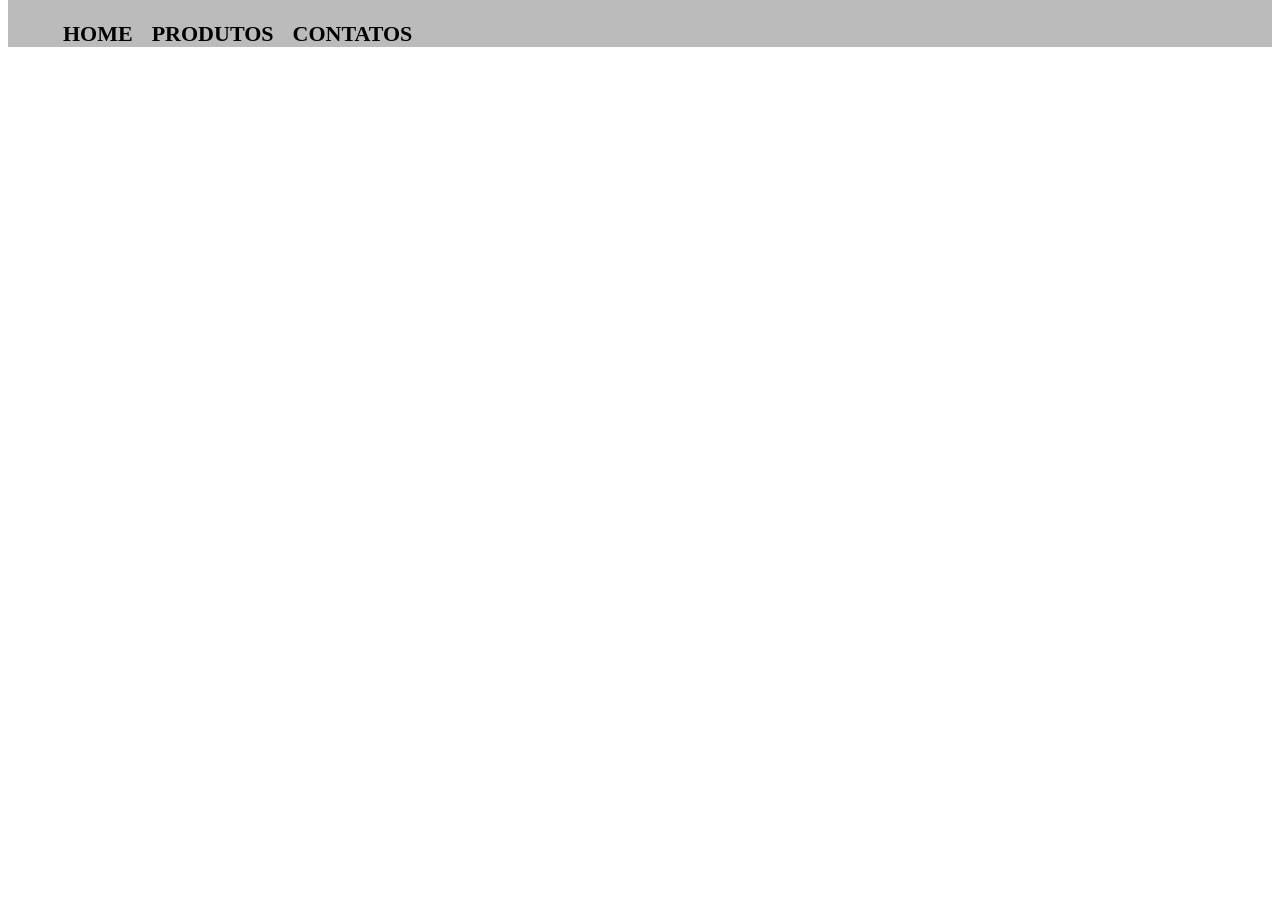
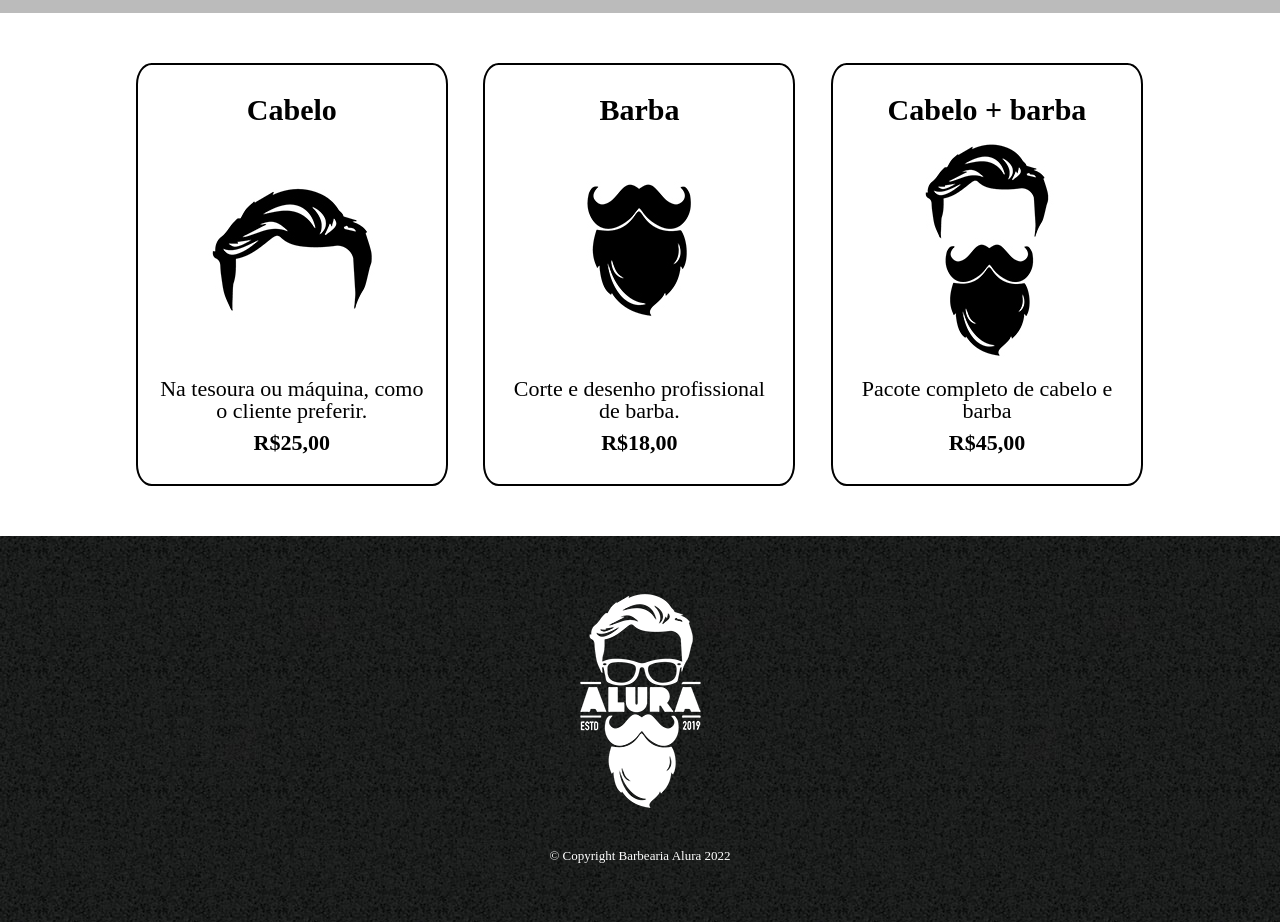
Before and after one commit to adeliamara/projeto-alura-1, a plain HTML site: page produtos.html in a window 1280 px wide. Shown: the part 280-1202 px from the top of the page. Before the commit the page ends 800 px from the top, so only its background shows below. Drawn offline with Linux system fonts and the light colour scheme.

Commit message:
'footer'

```diff
--- a/produtos.css
+++ b/produtos.css
@@ -1,11 +1,23 @@
 header {
     background: #BBBBBB;
+    padding: 20px 0;
+}
+
+.caixa {
+    position: relative;
+    width: 1040px;
+    margin: 0 auto;
+}
+
+nav {
+    position: absolute;
+    top: 110px;
+    right: 20px;
 }
 
 nav li {
     display: inline;
     margin: 0 0 0 15px;
-    text-align: center;
 }
 
 nav a {
@@ -15,3 +27,68 @@ nav a {
     font-size: 22px;
     text-decoration: none;
 }
+
+nav a:hover {
+    color: #c78672;
+    text-decoration: underline;
+}
+
+.produtos {
+    position: relative;
+    width: 1040px;
+    margin: 0 auto;
+    padding: 50px 0;
+}
+
+.produtos li {
+    display: inline-block;
+    text-align: center;
+    width: 30%;
+    vertical-align: top;
+    margin: 0 1.52%;
+    padding: 30px 20px;
+    box-sizing: border-box;
+    border-color: #000000;
+    border-width: 2px;
+    border-style: solid;
+    border-radius: 5%;
+}
+
+.produtos li:hover {
+    border-color: #c78672;
+}
+
+.produtos li:hover h2 {
+    font-size: 40px;
+}
+
+.produtos li:active {
+    border-color: #088c19;
+}
+
+.produtos h2 {
+    font-size: 30px;
+    font-weight: bold;
+}
+
+.produto-descricao {
+    font-size: 22px;
+}
+
+.produto-preco {
+    font-size: 22px;
+    font-weight: bold;
+    margin: 10px 0 0;
+}
+
+footer {
+    text-align: center;
+    background: url("./imagens/bg.jpg");
+    padding: 40px;
+}
+
+.copyright {
+    color: #FFFFFF;
+    font-size: 13px;
+    margin: 20px;
+}
--- a/produtos.html
+++ b/produtos.html
@@ -4,11 +4,13 @@
 <head>
     <meta charset="UTF-8">
     <title>Produtos - Barbearia Alura</title>
+    <link rel="stylesheet" href="reset.css">
     <link rel="stylesheet" href="produtos.css">
 </head>
 
 <body>
     <header>
+        <div class="caixa">
             <h1>
                 <img src=".\imagens\logo.png">
             </h1>
@@ -19,8 +21,38 @@
                     <li><a href="contatos.html">Contatos</a></li>
                 </ul>
             </nav>
+        </div>
+
 
     </header>
+
+    <main>
+        <ul class="produtos">
+            <li>
+                <h2>Cabelo</h2>
+                <img src="./imagens/cabelo.jpg">
+                <p class="produto-descricao">Na tesoura ou máquina, como o cliente preferir.</p>
+                <p class="produto-preco">R$25,00</p>
+            </li>
+            <li>
+                <h2>Barba</h2>
+                <img src="./imagens/barba.jpg">
+                <p class="produto-descricao">Corte e desenho profissional de barba.</p>
+                <p class="produto-preco">R$18,00</p>
+            </li>
+            <li>
+                <h2>Cabelo + barba</h2>
+                <img src="./imagens/cabelo+barba.jpg">
+                <p class="produto-descricao">Pacote completo de cabelo e barba</p>
+                <p class="produto-preco">R$45,00</p>
+            </li>
+        </ul>
+    </main>
+
+    <footer>
+        <img src="./imagens/logo-branco.png">
+        <p class="copyright">&copy; Copyright Barbearia Alura 2022</p>
+    </footer>
 </body>
 
 </html>
```
Lines whose indentation alone changed are shown as unchanged.
